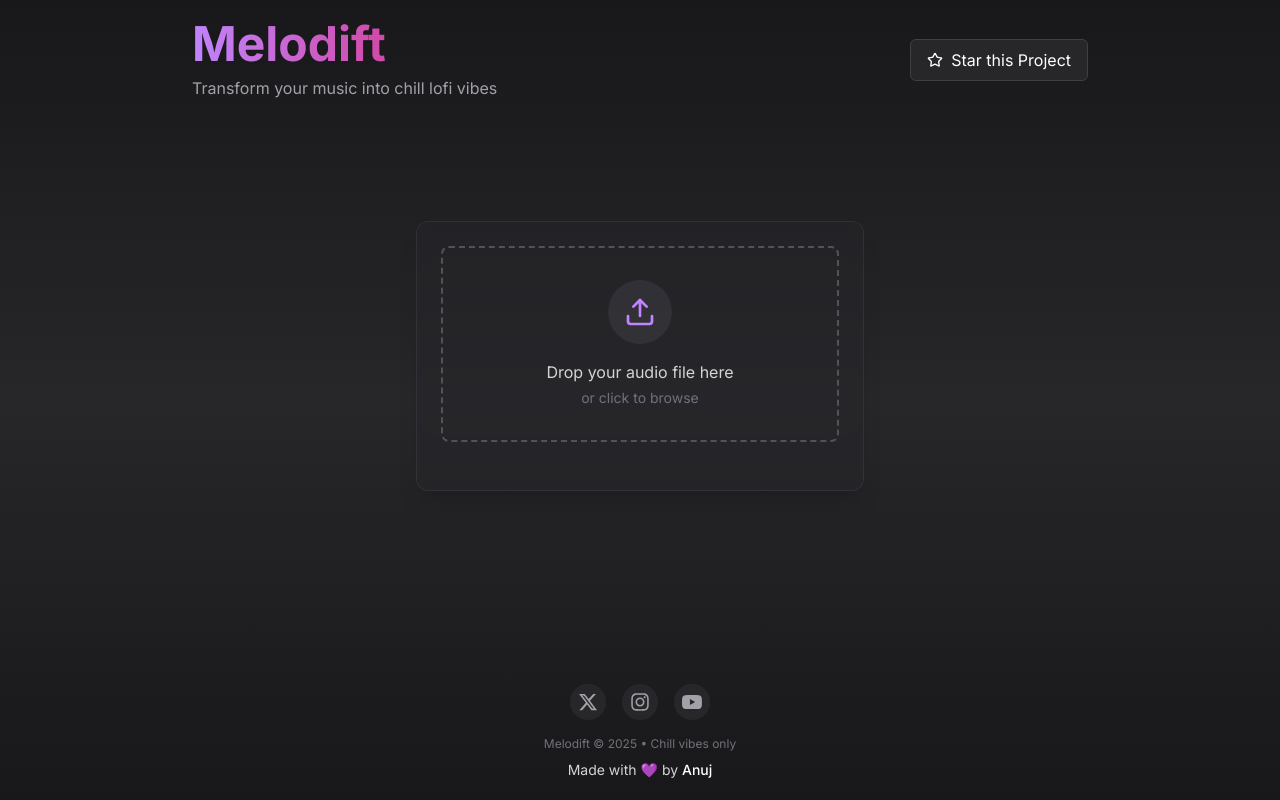
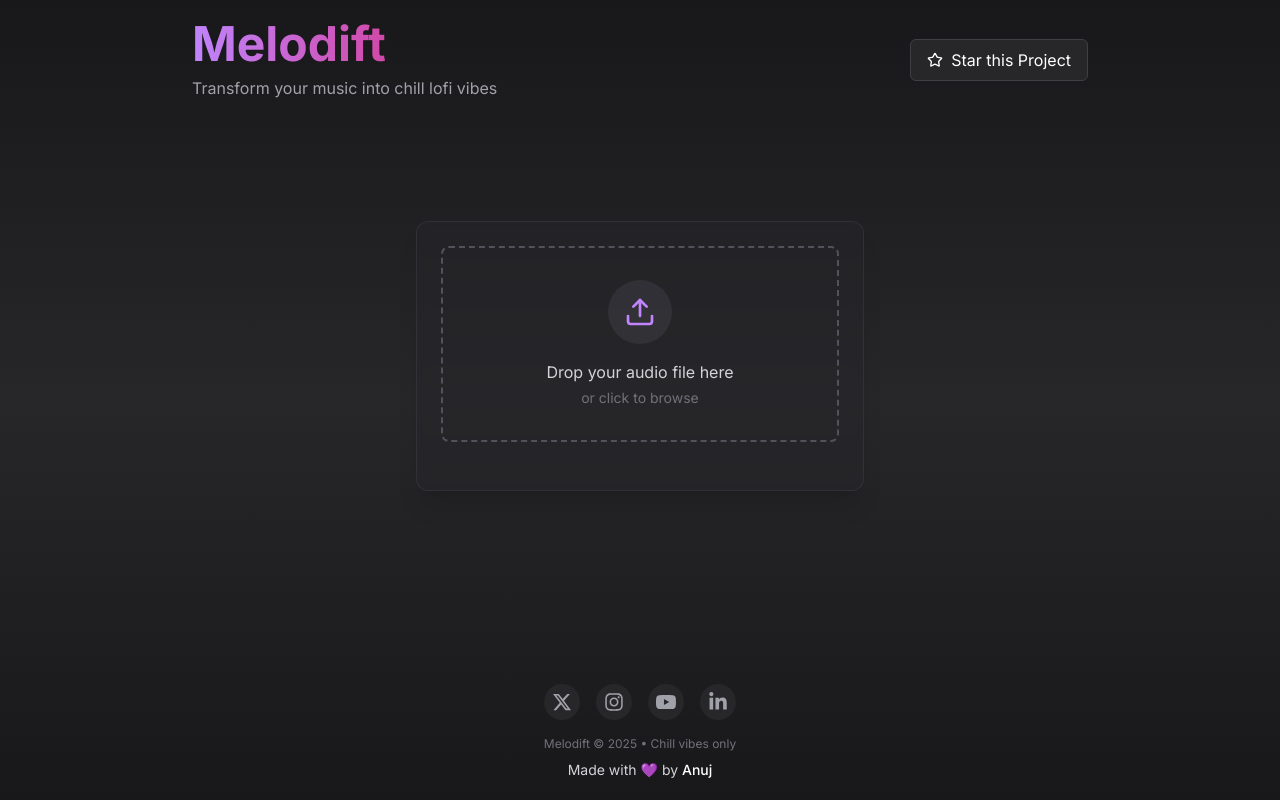
Before and after one commit to Anuj579/melodift, a Next.js app: page / in a window 1280 px wide. Built offline with nearby package versions, Linux system fonts and the light colour scheme.

Commit message:
`added linkedin link`

```diff
--- a/src/components/Footer.jsx
+++ b/src/components/Footer.jsx
@@ -38,6 +38,16 @@ function Footer() {
                 >
                     <svg role="img" viewBox="0 0 24 24" className="h-5 w-5 text-zinc-400 hover:text-white transition-colors" fill="currentColor" xmlns="http://www.w3.org/2000/svg"><title>YouTube</title><path d="M23.498 6.186a3.016 3.016 0 0 0-2.122-2.136C19.505 3.545 12 3.545 12 3.545s-7.505 0-9.377.505A3.017 3.017 0 0 0 .502 6.186C0 8.07 0 12 0 12s0 3.93.502 5.814a3.016 3.016 0 0 0 2.122 2.136c1.871.505 9.376.505 9.376.505s7.505 0 9.377-.505a3.015 3.015 0 0 0 2.122-2.136C24 15.93 24 12 24 12s0-3.93-.502-5.814zM9.545 15.568V8.432L15.818 12l-6.273 3.568z" /></svg>
                 </motion.a>
+                <motion.a
+                    href="https://www.linkedin.com/in/anujchaudhary549/"
+                    target="_blank"
+                    rel="noopener noreferrer"
+                    whileHover={{ scale: 1.1 }}
+                    whileTap={{ scale: 0.9 }}
+                    className="bg-zinc-800 p-2 rounded-full"
+                >
+                    <svg xmlns="http://www.w3.org/2000/svg" className="h-5 w-5 text-zinc-400 hover:text-white transition-colors" fill="currentColor" viewBox="0 0 448 512"><path d="M100.3 448H7.4V148.9h92.9zM53.8 108.1C24.1 108.1 0 83.5 0 53.8a53.8 53.8 0 0 1 107.6 0c0 29.7-24.1 54.3-53.8 54.3zM447.9 448h-92.7V302.4c0-34.7-.7-79.2-48.3-79.2-48.3 0-55.7 37.7-55.7 76.7V448h-92.8V148.9h89.1v40.8h1.3c12.4-23.5 42.7-48.3 87.9-48.3 94 0 111.3 61.9 111.3 142.3V448z" /></svg>
+                </motion.a>
             </div>
             <p className="text-zinc-500 text-xs mb-2">Melodift © {new Date().getFullYear()} • Chill vibes only</p>
             <p className="text-sm text-zinc-300">Made with 💜 by <a href="https://anujchaudhary.netlify.app" className="font-medium hover:underline underline-offset-2 text-white" target="_blank">Anuj</a></p>
```
